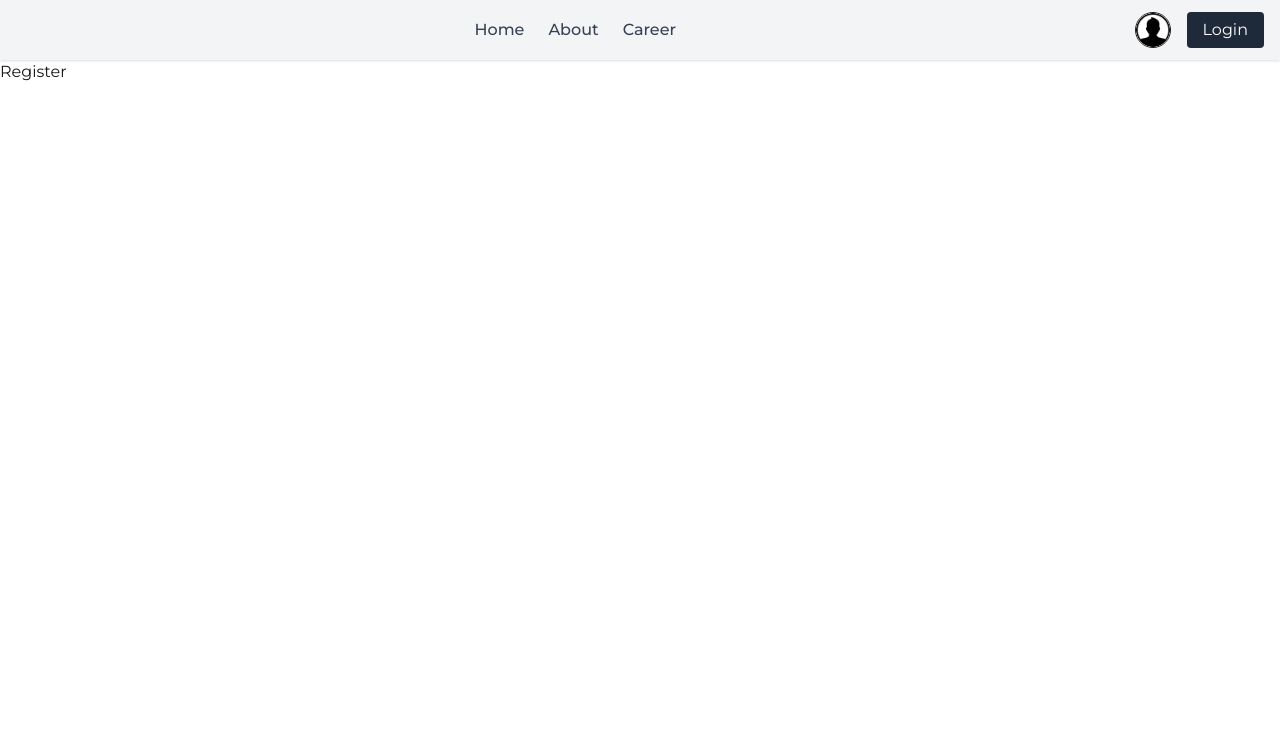
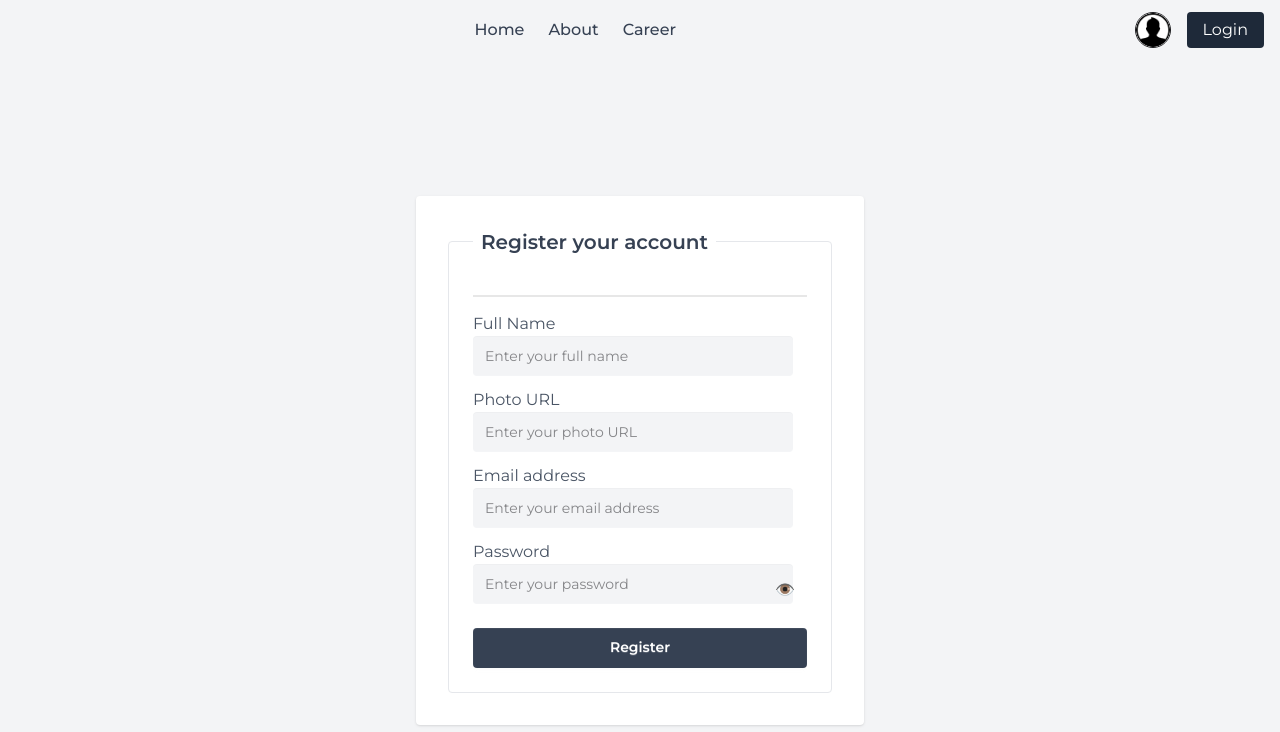
Before and after one commit to rasheduzzaman1978/dragon-news-nextjs, a Next.js app: page /register in a window 1280 px wide. Shown: the top 732 px of the page. Built offline with nearby package versions, Linux system fonts and the light colour scheme.

Commit message:
Implement login and register pages with React Hook Form, validation, password toggle, and semantic fieldset structure

```diff
--- a/package.json
+++ b/package.json
@@ -14,6 +14,7 @@
     "react": "19.2.4",
     "react-dom": "19.2.4",
     "react-fast-marquee": "^1.6.5",
+    "react-hook-form": "^7.74.0",
     "react-icons": "^5.6.0",
     "react-toastify": "^11.0.5"
   },
--- a/src/app/(auth)/login/page.jsx
+++ b/src/app/(auth)/login/page.jsx
@@ -1,20 +1,35 @@
 "use client";
 import Link from "next/link";
 import { useState } from "react";
+import { useForm } from "react-hook-form";
 
 export default function LoginPage() {
+  const {
+    register,
+    handleSubmit,
+    formState: { errors },
+  } = useForm();
+
   const [showPassword, setShowPassword] = useState(false);
+
+  const handleLoginFunc = (data) => {
+    console.log(data, "Login Data");
+  };
 
   return (
     <div className="min-h-screen flex items-center justify-center bg-gray-100">
       <div className="w-full max-w-md bg-white p-8 rounded shadow-sm">
 
-        {/* Title */}
-        <h2 className="text-2xl font-semibold text-center text-gray-700">
+        <form onSubmit={handleSubmit(handleLoginFunc)}>
+
+          {/* ✅ Fieldset START */}
+          <fieldset className="border border-gray-200 p-6 rounded">
+
+            <legend className="text-xl font-semibold text-gray-700 px-2">
               Login your account
-        </h2>
+            </legend>
 
-        <div className="divider my-4"></div>
+            <div className="divider my-2"></div>
 
             {/* Email */}
             <div className="form-control">
@@ -23,11 +38,19 @@ export default function LoginPage() {
                   Email address
                 </span>
               </label>
+
               <input
                 type="email"
+                {...register("email", { required: "Email is required" })}
                 placeholder="Enter your email address"
                 className="input input-bordered bg-gray-100 border-none focus:outline-none"
               />
+
+              {errors.email && (
+                <p className="text-red-500 text-sm mt-1">
+                  {errors.email.message}
+                </p>
+              )}
             </div>
 
             {/* Password */}
@@ -40,9 +63,22 @@ export default function LoginPage() {
 
               <input
                 type={showPassword ? "text" : "password"}
+                {...register("password", {
+                  required: "Password field is required",
+                  minLength: {
+                    value: 6,
+                    message: "Password must be at least 6 characters",
+                  },
+                })}
                 placeholder="Enter your password"
                 className="input input-bordered bg-gray-100 border-none focus:outline-none pr-10"
               />
+
+              {errors.password && (
+                <p className="text-red-500 text-sm mt-1">
+                  {errors.password.message}
+                </p>
+              )}
 
               {/* Eye Icon */}
               <span
@@ -54,14 +90,21 @@ export default function LoginPage() {
             </div>
 
             {/* Button */}
-        <button className="btn w-full mt-6 bg-gray-700 hover:bg-gray-800 text-white border-none">
+            <button
+              type="submit"
+              className="btn w-full mt-6 bg-gray-700 hover:bg-gray-800 text-white border-none"
+            >
               Login
             </button>
 
-        {/* Footer */}
+          </fieldset>
+          {/* ✅ Fieldset END */}
+
+        </form>
+
         <p className="text-center text-sm text-gray-600 mt-4">
-          Don't Have An Account ?{" "}
-          <Link href="/register" className="text-red-500 cursor-pointer">
+          Don't Have An Account?{" "}
+          <Link href="/register" className="text-red-500">
             Register
           </Link>
         </p>
--- a/src/app/(auth)/register/page.jsx
+++ b/src/app/(auth)/register/page.jsx
@@ -1,11 +1,149 @@
-import React from 'react';
+"use client";
+import { useState } from "react";
+import { useForm } from "react-hook-form";
 
-const RegisterPage = () => {
-    return (
-        <div>
-            <h2>Register</h2>
-        </div>
-    );
-};
+export default function RegisterPage() {
+  const {
+    register,
+    handleSubmit,
+    formState: { errors },
+  } = useForm();
 
-export default RegisterPage;
+  const [showPassword, setShowPassword] = useState(false);
+
+  const handleRegisterFunc = (data) => {
+    console.log(data, "Register Data");
+
+    const { name, photo, email, password } = data;
+
+    console.log("Name:", name);
+    console.log("Photo URL:", photo);
+    console.log("Email:", email);
+    console.log("Password:", password);
+  };
+
+  return (
+    <div className="min-h-screen flex items-center justify-center bg-gray-100">
+      <div className="w-full max-w-md bg-white p-8 rounded shadow-sm">
+
+        <form onSubmit={handleSubmit(handleRegisterFunc)}>
+
+          {/* ✅ Fieldset START */}
+          <fieldset className="border border-gray-200 p-6 rounded">
+
+            <legend className="text-xl font-semibold text-gray-700 px-2">
+              Register your account
+            </legend>
+
+            <div className="divider my-2"></div>
+
+            {/* Name */}
+            <div className="form-control">
+              <label className="label">
+                <span className="label-text text-gray-600">Full Name</span>
+              </label>
+
+              <input
+                type="text"
+                {...register("name", { required: "Name is required" })}
+                placeholder="Enter your full name"
+                className="input input-bordered bg-gray-100 border-none focus:outline-none"
+              />
+
+              {errors.name && (
+                <p className="text-red-500 text-sm mt-1">
+                  {errors.name.message}
+                </p>
+              )}
+            </div>
+
+            {/* Photo */}
+            <div className="form-control mt-3">
+              <label className="label">
+                <span className="label-text text-gray-600">Photo URL</span>
+              </label>
+
+              <input
+                type="text"
+                {...register("photo", { required: "Photo URL is required" })}
+                placeholder="Enter your photo URL"
+                className="input input-bordered bg-gray-100 border-none focus:outline-none"
+              />
+
+              {errors.photo && (
+                <p className="text-red-500 text-sm mt-1">
+                  {errors.photo.message}
+                </p>
+              )}
+            </div>
+
+            {/* Email */}
+            <div className="form-control mt-3">
+              <label className="label">
+                <span className="label-text text-gray-600">Email address</span>
+              </label>
+
+              <input
+                type="email"
+                {...register("email", { required: "Email is required" })}
+                placeholder="Enter your email address"
+                className="input input-bordered bg-gray-100 border-none focus:outline-none"
+              />
+
+              {errors.email && (
+                <p className="text-red-500 text-sm mt-1">
+                  {errors.email.message}
+                </p>
+              )}
+            </div>
+
+            {/* Password */}
+            <div className="form-control mt-3 relative">
+              <label className="label">
+                <span className="label-text text-gray-600">Password</span>
+              </label>
+
+              <input
+                type={showPassword ? "text" : "password"}
+                {...register("password", {
+                  required: "Password field is required",
+                  minLength: {
+                    value: 6,
+                    message: "Password must be at least 6 characters",
+                  },
+                })}
+                placeholder="Enter your password"
+                className="input input-bordered bg-gray-100 border-none focus:outline-none pr-10"
+              />
+
+              {errors.password && (
+                <p className="text-red-500 text-sm mt-1">
+                  {errors.password.message}
+                </p>
+              )}
+
+              {/* Eye Icon */}
+              <span
+                onClick={() => setShowPassword(!showPassword)}
+                className="absolute right-3 top-[38px] cursor-pointer text-gray-500"
+              >
+                {showPassword ? "🙈" : "👁️"}
+              </span>
+            </div>
+
+            {/* Button */}
+            <button
+              type="submit"
+              className="btn w-full mt-6 bg-gray-700 hover:bg-gray-800 text-white border-none"
+            >
+              Register
+            </button>
+
+          </fieldset>
+          {/* ✅ Fieldset END */}
+
+        </form>
+      </div>
+    </div>
+  );
+}
```
Also changed, not shown: 1 other file (tests, documents, lock files or other folders). Lines whose indentation alone changed are shown as unchanged.
